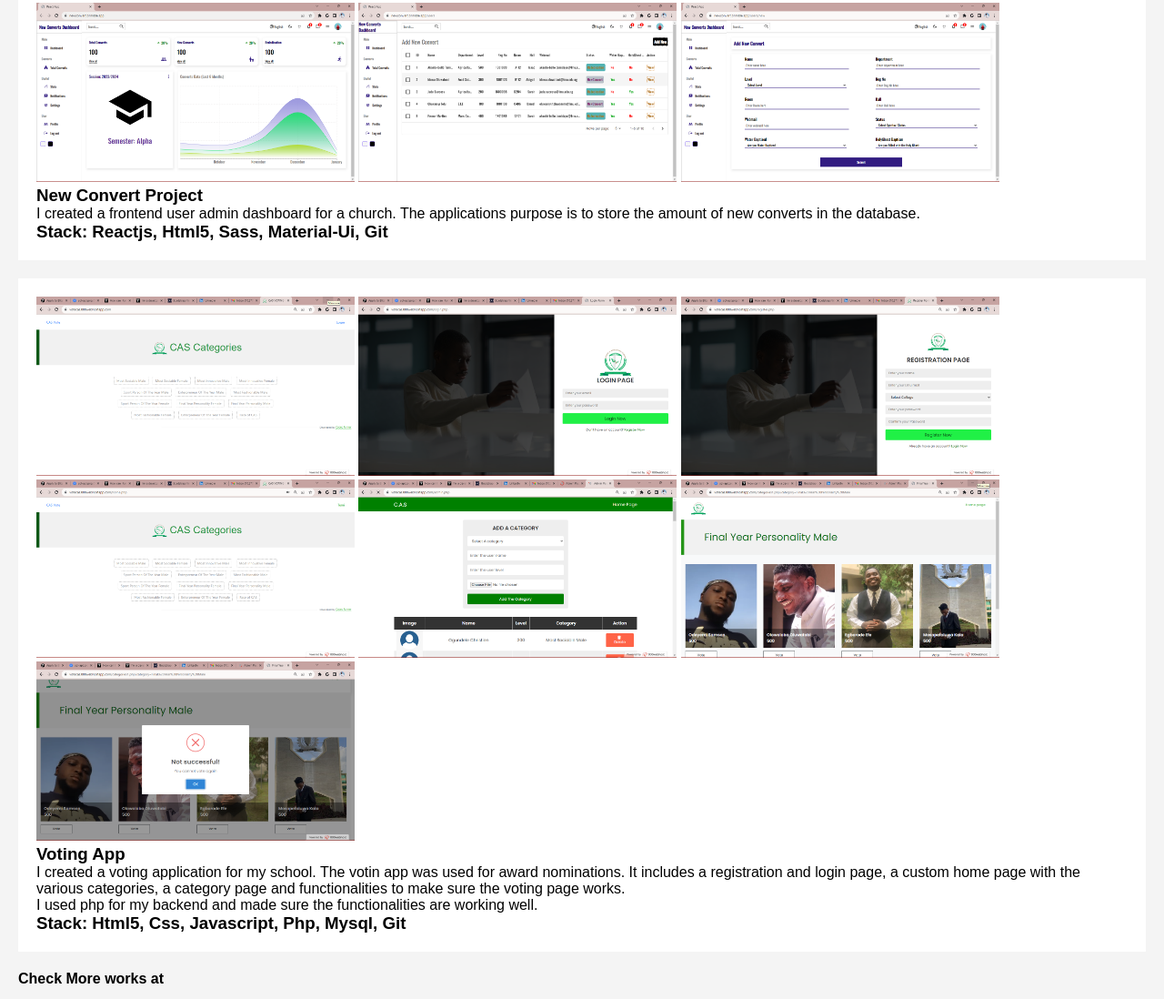
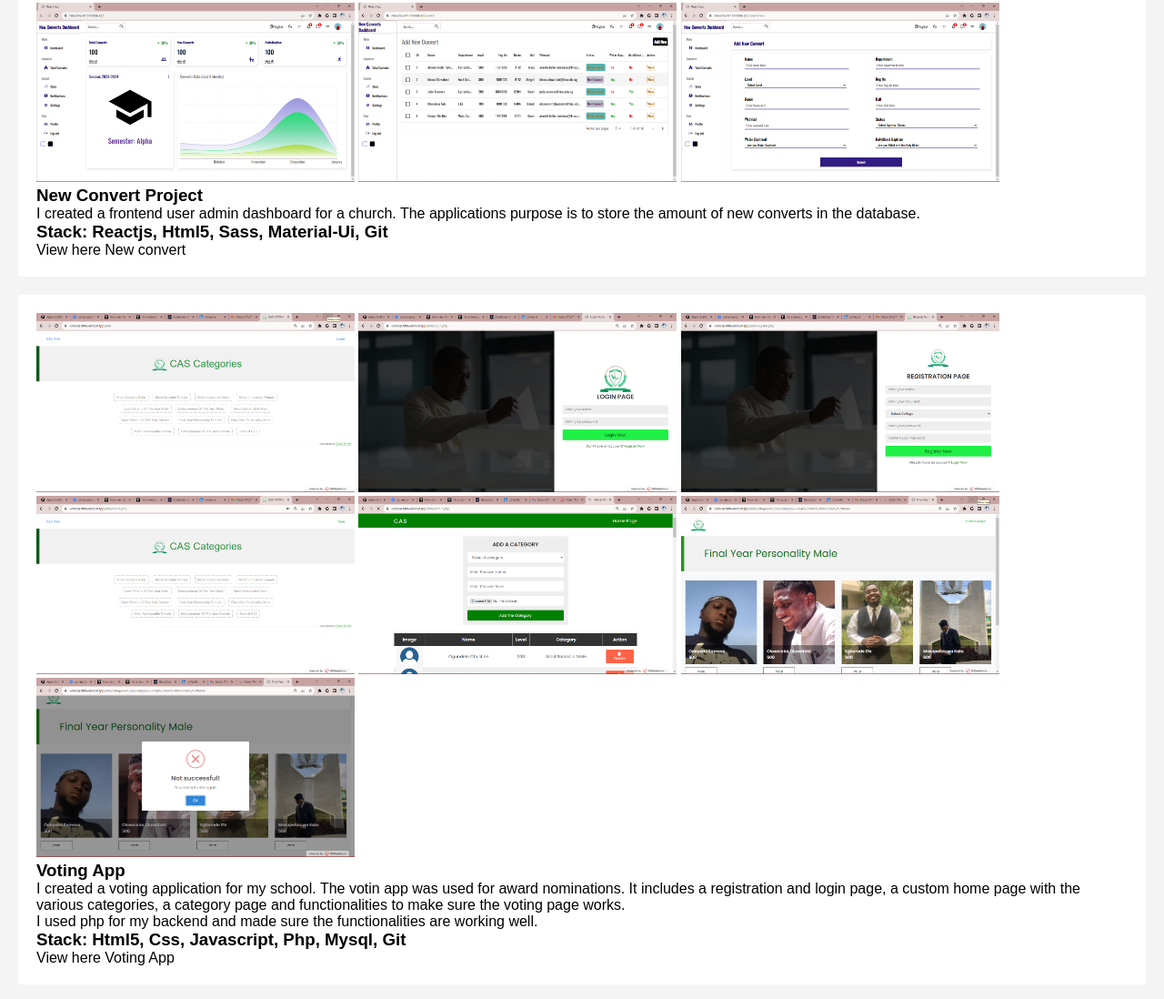
Before and after one commit to Themydee/portfolio-template, a plain HTML site: page index.html in a window 1280 px wide. Shown: the part 474-1572 px from the top of the page at 91% size. Drawn offline with Linux system fonts and the light colour scheme.

Commit message:
Update index.html

```diff
--- a/index.html
+++ b/index.html
@@ -36,6 +36,7 @@
             <h3>New Convert Project</h3>
             <p>I created a frontend user admin dashboard for a church. The applications purpose is to store the amount of new converts in the database.<br></p>
             <h3>Stack: Reactjs, Html5, Sass, Material-Ui, Git</h3>
+             <p>View here <a href="https://newconvert.brimble.app/">New convert</a></p>
         </div>
         <div class="project">
             <img style="width: 350px;" src="vap.png" alt="Project 2">
@@ -50,6 +51,7 @@
                 <br> I used php for my backend and made sure the functionalities are working well.
             </p>
             <h3>Stack: Html5, Css, Javascript, Php, Mysql, Git</h3>
+             <p>View here <a href="https://votecas.000webhostapp.com/">Voting App</a></p>
         </div>
 
         <h4>Check More works at</h4>
```
